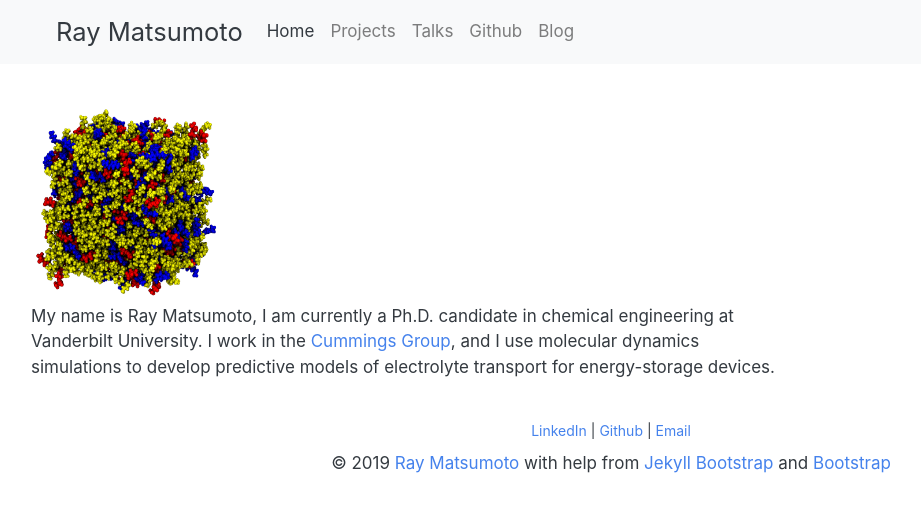
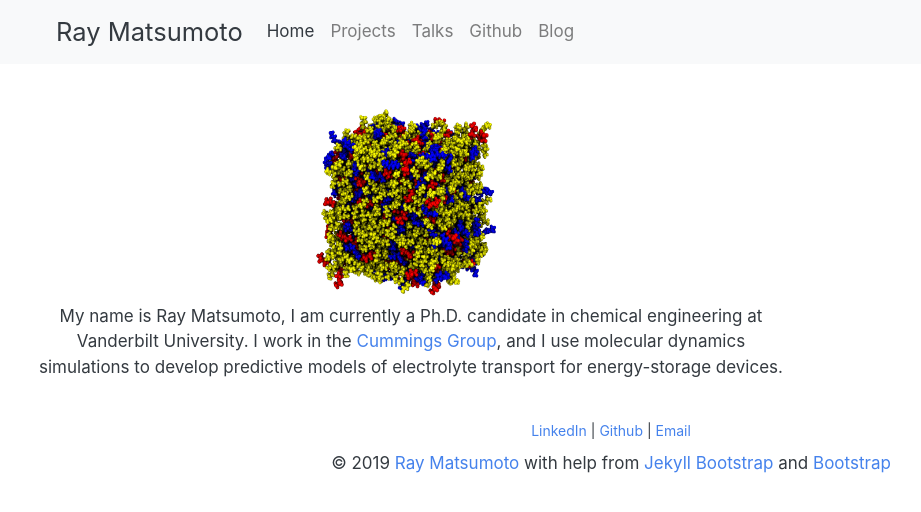
Before and after one commit to rmatsum836/rmatsum836.github.io, a Jekyll site: the page built from index.md, in a window 1280 px wide. Shown: the top 512 px of the page, without its empty margins (29-950 px from the left). Built offline with Jekyll 4.4.1, drawn with Linux system fonts in a browser that asks for light colours; nearby versions of some CDN libraries.

Commit message:
Center the text

```diff
--- a/index.md
+++ b/index.md
@@ -3,7 +3,7 @@ section: home
 layout: default
 ---
 
-<div style="padding-left:20px;padding-right:20px;max-width:800px;margin:40px;">
+<div style="padding-left:20px;padding-right:20px;max-width:800px;margin:40px;text-align:center;">
 
   <img src="/images/website-image.png" alt="Ray Matsumoto" class="float: left" width="200" height="200" />
 
```
